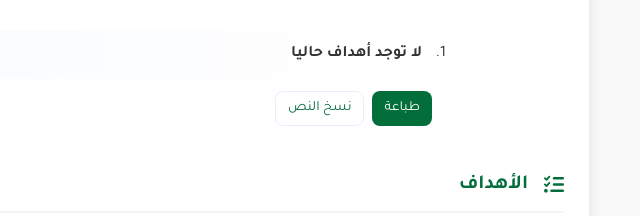
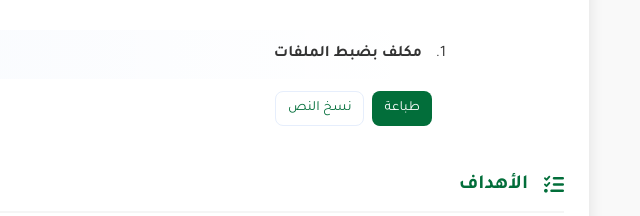
Before and after one commit to elbarakamosta-boop/arsaa, a plain HTML site: page 9.html in a window 1280 px wide. Shown: the part 492-708 px from the top of the page, 640-1280 px from the left. Drawn offline with Linux system fonts and the light colour scheme; sample sign-in values are in the browser's storage.

Commit message:
Update 9.html

```diff
--- a/9.html
+++ b/9.html
@@ -263,7 +263,7 @@
       <section class="carta">
         <ol class="agendate">
           <li>
-            <strong>لا توجد أهداف حاليا</strong>
+            <strong>مكلف بضبط الملفات</strong>
           </li>
         </ol>
 
```
